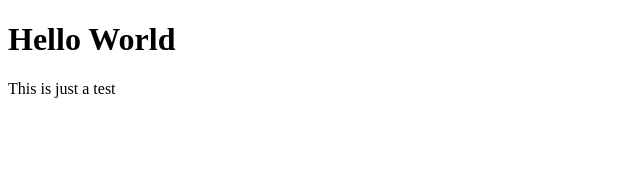
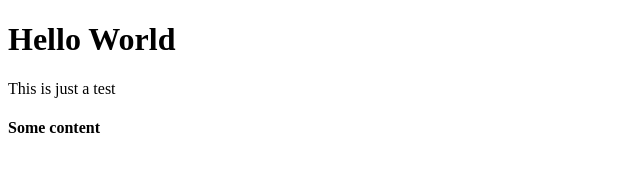
Before and after one commit to ANNIEB45/online-event-hall, a plain HTML site: page index.html in a window 1280 px wide. Shown: the whole page, without its empty margins (0-640 px from the left). Drawn offline with Linux system fonts and the light colour scheme.

Commit message:
added heading

```diff
--- a/index.html
+++ b/index.html
@@ -10,5 +10,7 @@
 <body>
     <h1>Hello World</h1>
     <p>This is just a test</p>
+
+    <h4>Some content</h4>
 </body>
 </html>
```
